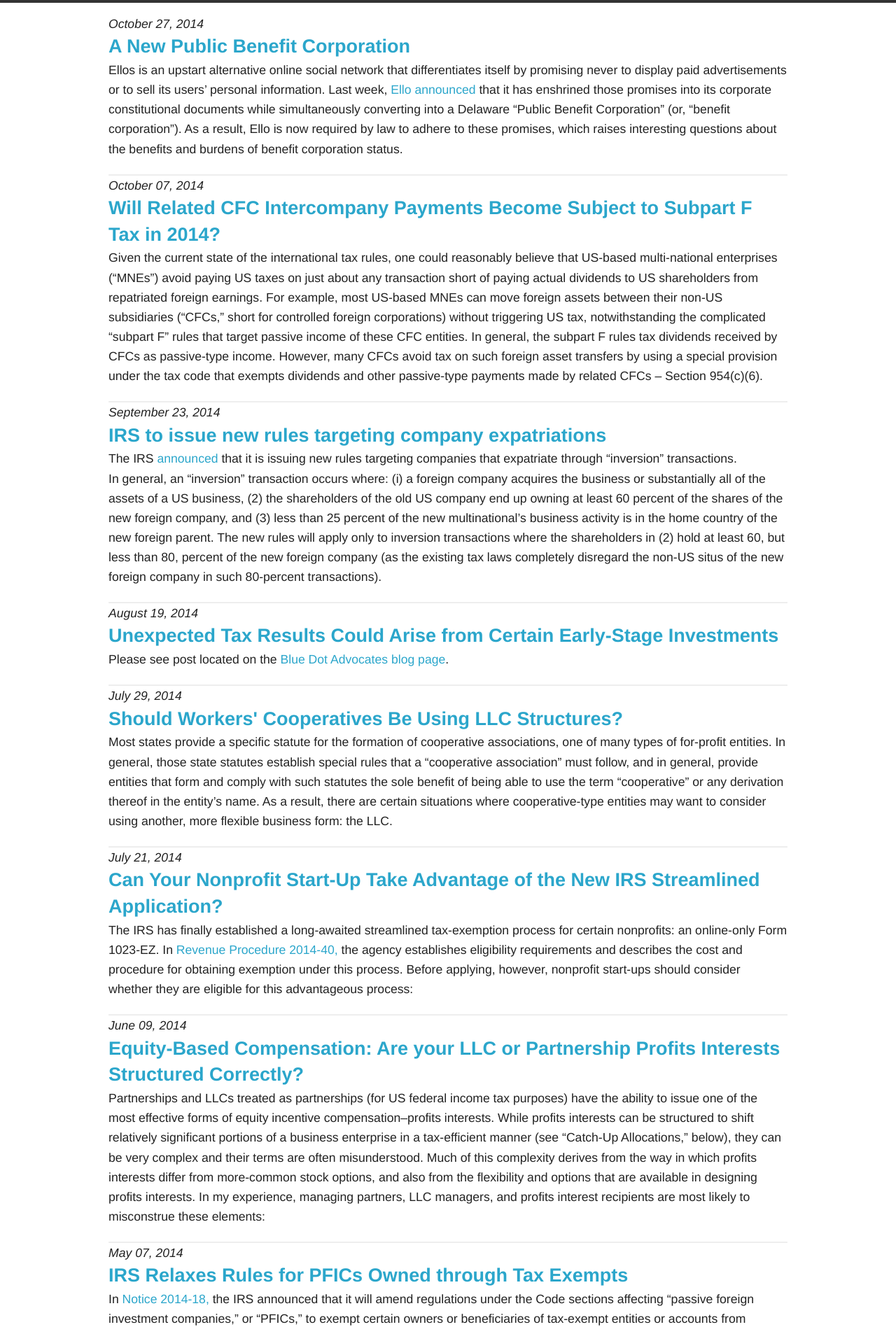
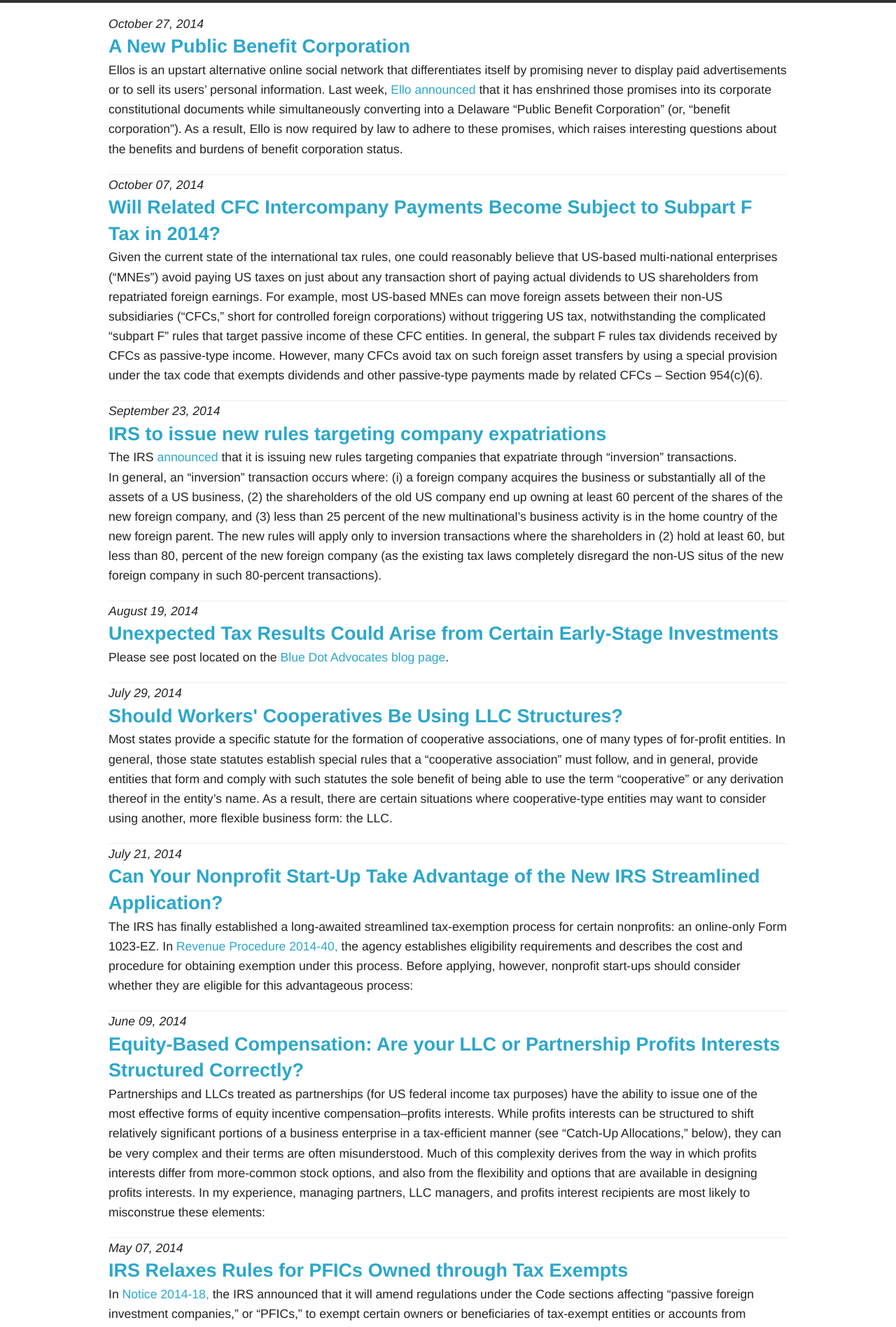
Before and after one commit to brianmik/bmaustinlaw, a Jekyll site: the page built from blog/index.html, in a window 1280 px wide. Shown: the part 324-2220 px from the top of the page at 70% size. Built offline with Jekyll 4.4.1, drawn with Linux system fonts in a browser that asks for light colours; Markdown is read by kramdown in place of the engine named in the settings; comment, search, counter and statistics services are not loaded.

Commit message:
adding separator to blog index

```diff
--- a/css/main.css
+++ b/css/main.css
@@ -54,7 +54,8 @@
 }
 
 .blog-posts li + li {
-  border-top: 2px solid #eee;
+  border-top: 1px solid #eee;
+  margin-top: 1em;
 }
 
 .copyright {
```
